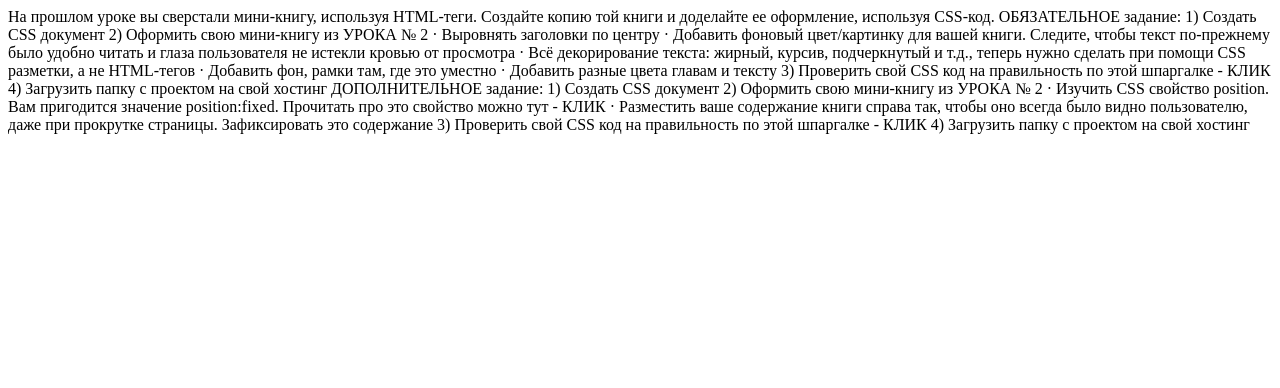
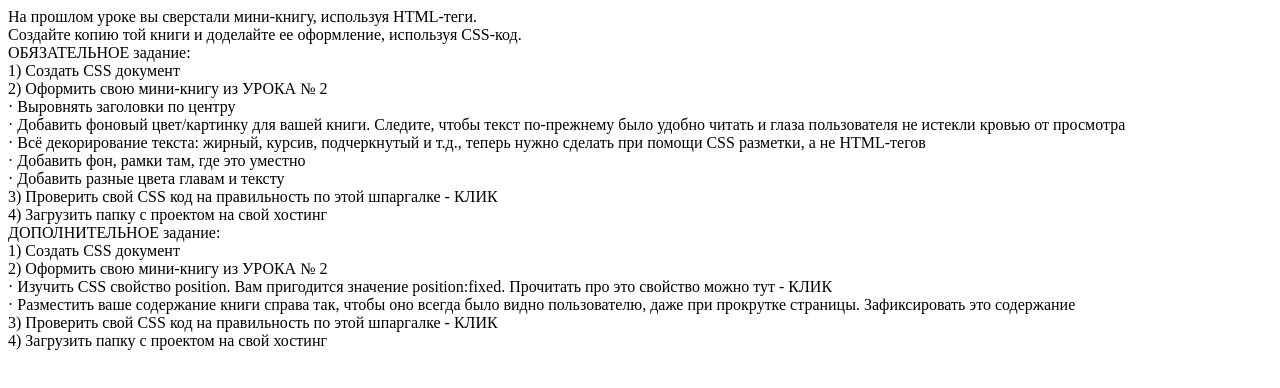
Before and after one commit to babushkinaa/html, a plain HTML site: page dom.html in a window 1280 px wide. Drawn offline with Linux system fonts and the light colour scheme.

Commit message:
first - old files

```diff
--- a/dom.html
+++ b/dom.html
@@ -7,44 +7,44 @@
 </head>
 <body>
 
-    На прошлом уроке вы сверстали мини-книгу, используя HTML-теги.
+    На прошлом уроке вы сверстали мини-книгу, используя HTML-теги.<br>
 
-    Создайте копию той книги и доделайте ее оформление, используя CSS-код.
+    Создайте копию той книги и доделайте ее оформление, используя CSS-код.<br>
 
 
 
-    ОБЯЗАТЕЛЬНОЕ задание:
-    1) Создать CSS документ
+    ОБЯЗАТЕЛЬНОЕ задание:<br>
+    1) Создать CSS документ<br>
 
-    2) Оформить свою мини-книгу из УРОКА № 2
+    2) Оформить свою мини-книгу из УРОКА № 2<br>
 
-    ·        Выровнять заголовки по центру
+    ·        Выровнять заголовки по центру <br>
 
-    ·        Добавить фоновый цвет/картинку для вашей книги. Следите, чтобы текст по-прежнему было удобно читать и глаза пользователя не истекли кровью от просмотра
+    ·        Добавить фоновый цвет/картинку для вашей книги. Следите, чтобы текст по-прежнему было удобно читать и глаза пользователя не истекли кровью от просмотра<br>
 
-    ·        Всё декорирование текста: жирный, курсив, подчеркнутый и т.д., теперь нужно сделать при помощи CSS разметки, а не HTML-тегов
+    ·        Всё декорирование текста: жирный, курсив, подчеркнутый и т.д., теперь нужно сделать при помощи CSS разметки, а не HTML-тегов<br>
 
-    ·        Добавить фон, рамки там, где это уместно
+    ·        Добавить фон, рамки там, где это уместно<br>
 
 
-    ·        Добавить разные цвета главам и тексту
+    ·        Добавить разные цвета главам и тексту<br>
 
-    3) Проверить свой CSS код на правильность по этой шпаргалке - КЛИК
-    4) Загрузить папку с проектом на свой хостинг
+    3) Проверить свой CSS код на правильность по этой шпаргалке - КЛИК<br>
+    4) Загрузить папку с проектом на свой хостинг<br>
 
 
 
-    ДОПОЛНИТЕЛЬНОЕ задание:
-    1) Создать CSS документ
+    ДОПОЛНИТЕЛЬНОЕ задание:<br>
+    1) Создать CSS документ<br>
 
-    2) Оформить свою мини-книгу из УРОКА № 2
+    2) Оформить свою мини-книгу из УРОКА № 2<br>
 
-    ·       Изучить CSS свойство position. Вам пригодится значение position:fixed. Прочитать про это свойство можно тут - КЛИК
+    ·       Изучить CSS свойство position. Вам пригодится значение position:fixed. Прочитать про это свойство можно тут - КЛИК<br>
 
-    ·       Разместить ваше содержание книги справа так, чтобы оно всегда было видно пользователю, даже при прокрутке страницы. Зафиксировать это содержание
+    ·       Разместить ваше содержание книги справа так, чтобы оно всегда было видно пользователю, даже при прокрутке страницы. Зафиксировать это содержание<br>
 
-    3) Проверить свой CSS код на правильность по этой шпаргалке - КЛИК
-    4) Загрузить папку с проектом на свой хостинг
+    3) Проверить свой CSS код на правильность по этой шпаргалке - КЛИК<br>
+    4) Загрузить папку с проектом на свой хостинг<br>
 
 
 </body>
```
